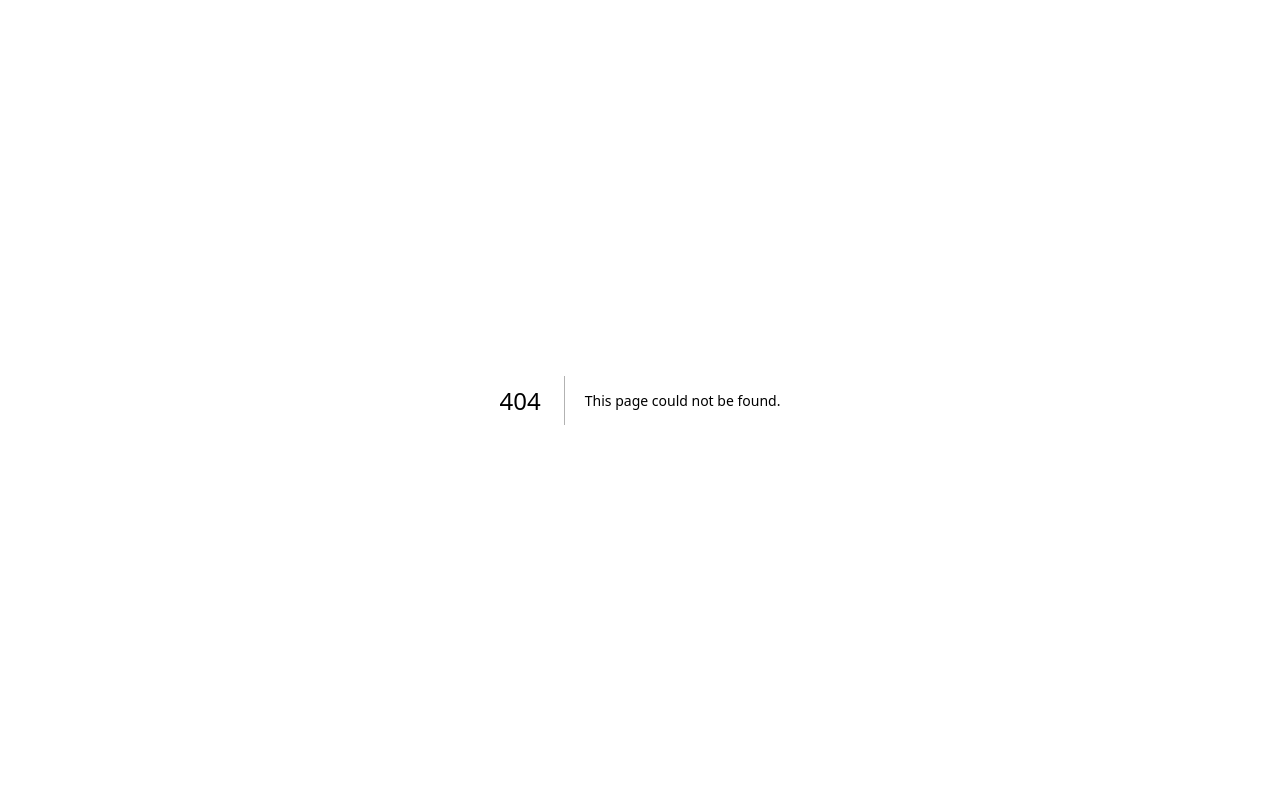
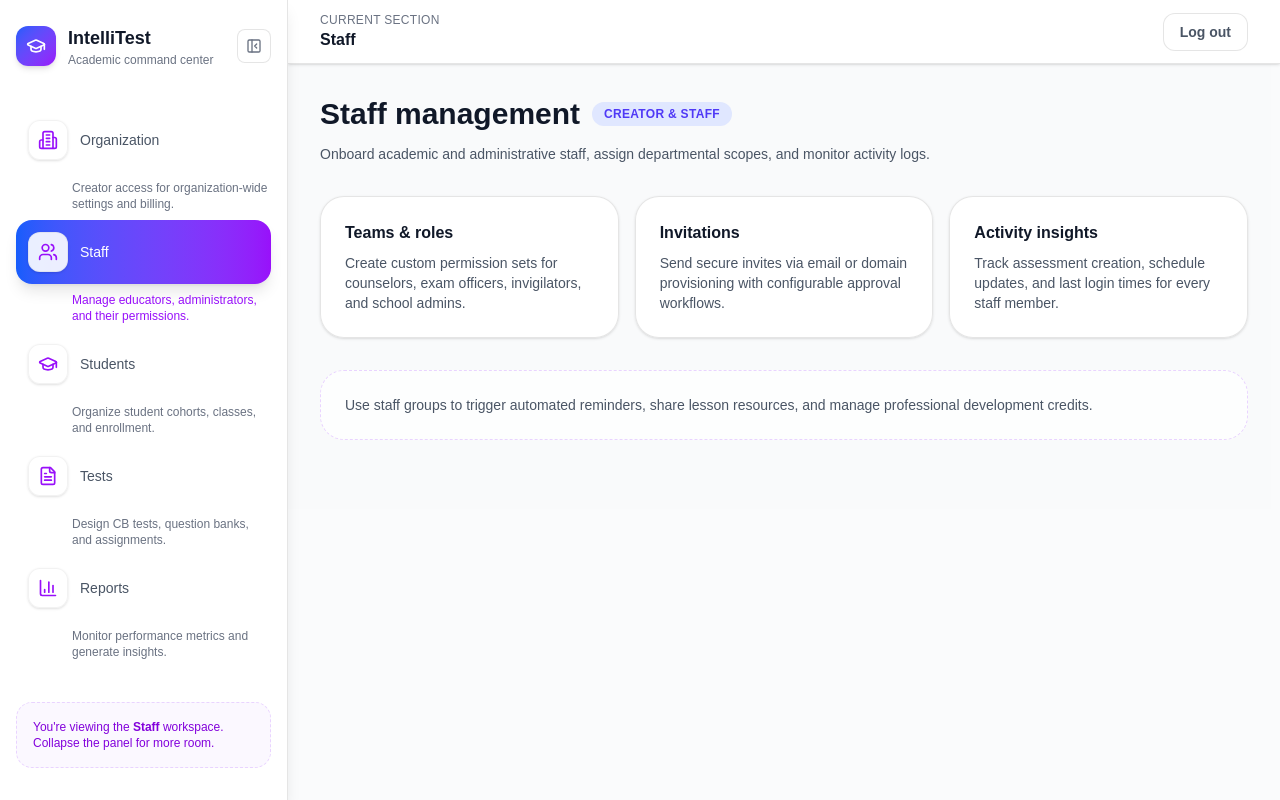
Before and after one commit to KolarDev/IntelliTest-Client, a Next.js app: page /dashboard/staff in a window 1280 px wide. Before the commit this address had no page. Built offline with nearby package versions, Linux system fonts and the light colour scheme.

Commit message:
Add staff placeholder page
cgen-253aa9171a4f40f7a95a13e2280ed47e

```diff
--- /dev/null
+++ b/src/app/(dashboard)/dashboard/staff/page.tsx
@@ -0,0 +1,40 @@
+import { DashboardPageHeader } from "@/components/dashboard/dashboardPageHeader";
+
+export default function StaffPage() {
+  return (
+    <section className="space-y-8">
+      <DashboardPageHeader
+        title="Staff management"
+        description="Onboard academic and administrative staff, assign departmental scopes, and monitor activity logs."
+        badge="Creator & Staff"
+      />
+
+      <div className="grid gap-4 md:grid-cols-3">
+        <div className="rounded-3xl border border-black/10 bg-white/95 p-6 shadow-sm">
+          <h3 className="text-base font-semibold text-gray-900">Teams &amp; roles</h3>
+          <p className="mt-2 text-sm text-gray-600">
+            Create custom permission sets for counselors, exam officers, invigilators, and school admins.
+          </p>
+        </div>
+        <div className="rounded-3xl border border-black/10 bg-white/95 p-6 shadow-sm">
+          <h3 className="text-base font-semibold text-gray-900">Invitations</h3>
+          <p className="mt-2 text-sm text-gray-600">
+            Send secure invites via email or domain provisioning with configurable approval workflows.
+          </p>
+        </div>
+        <div className="rounded-3xl border border-black/10 bg-white/95 p-6 shadow-sm">
+          <h3 className="text-base font-semibold text-gray-900">Activity insights</h3>
+          <p className="mt-2 text-sm text-gray-600">
+            Track assessment creation, schedule updates, and last login times for every staff member.
+          </p>
+        </div>
+      </div>
+
+      <div className="rounded-3xl border border-dashed border-purple-200 bg-white/70 p-6">
+        <p className="text-sm text-gray-600">
+          Use staff groups to trigger automated reminders, share lesson resources, and manage professional development credits.
+        </p>
+      </div>
+    </section>
+  );
+}
```
